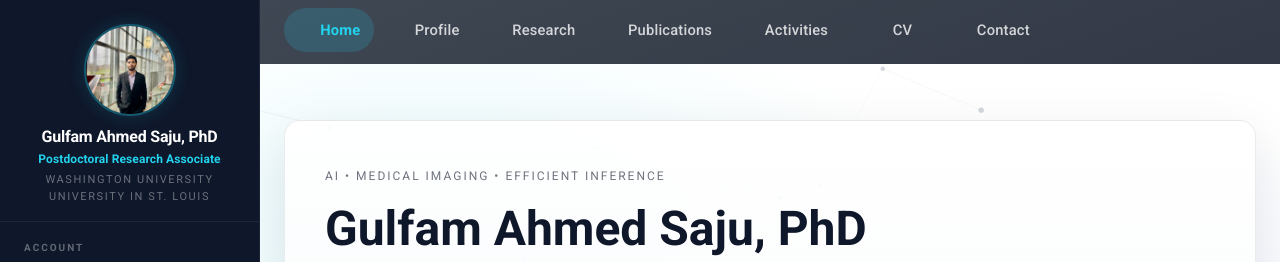
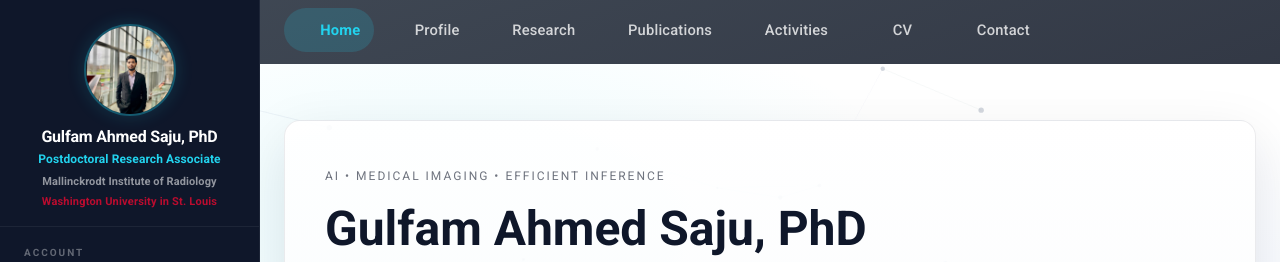
Before and after one commit to gulfam7/gulfam7.github.io, a React (Vite) app: page / in a window 1280 px wide. Shown: the top 262 px of the page. Built offline with nearby package versions, Linux system fonts and the light colour scheme; some icons are missing.

Commit message:
Refactor Sidebar.jsx for consistency and style
Updated import statements to use double quotes and adjusted some variable names for consistency.

```diff
--- a/src/components/Sidebar.jsx
+++ b/src/components/Sidebar.jsx
@@ -1,7 +1,7 @@
 // Sidebar.jsx – modern slate/cyan style (MUI-only; safe copy-paste)
 // Keeps exports: drawerWidth, collapsedWidth (Layout.jsx compatible)
 
-import React from 'react';
+import React from "react";
 import {
   Drawer,
   Box,
@@ -14,46 +14,68 @@ import {
   Link as MuiLink,
   Tooltip,
   useMediaQuery,
-} from '@mui/material';
-import { useTheme, alpha } from '@mui/material/styles';
+} from "@mui/material";
+import { useTheme, alpha } from "@mui/material/styles";
 
-import GitHubIcon from '@mui/icons-material/GitHub';
-import LinkedInIcon from '@mui/icons-material/LinkedIn';
-import EmailIcon from '@mui/icons-material/Email';
-import LocationOnIcon from '@mui/icons-material/LocationOn';
-import SchoolIcon from '@mui/icons-material/School';
-import ChevronRightIcon from '@mui/icons-material/ChevronRight';
+import GitHubIcon from "@mui/icons-material/GitHub";
+import LinkedInIcon from "@mui/icons-material/LinkedIn";
+import EmailIcon from "@mui/icons-material/Email";
+import LocationOnIcon from "@mui/icons-material/LocationOn";
+import SchoolIcon from "@mui/icons-material/School";
+import ChevronRightIcon from "@mui/icons-material/ChevronRight";
 
-import { FaResearchgate, FaOrcid } from 'react-icons/fa';
-import profilePic from './IMG_7270.jpg';
+import { FaResearchgate, FaOrcid } from "react-icons/fa";
+import profilePic from "./IMG_7270.jpg";
 
 export const drawerWidth = 260;
 export const collapsedWidth = 84;
 
+const WASHU_RED = "#BA0C2F";
+const CYAN = "#22d3ee";
+const PAPER_BG = "#0f172a";
+
 const user = {
-  name: 'Gulfam Ahmed Saju, PhD',
-  title: 'Postdoctoral Research Associate',
-  org: 'Washington University University in St. Louis',
-  institute: 'Mallinckrodt Institute of Radiology',
-  email: 'gsaju@wustl.edu',
-  loc: 'St. Louis, MO',
+  name: "Gulfam Ahmed Saju, PhD",
+  title: "Postdoctoral Research Associate",
+  institute: "Mallinckrodt Institute of Radiology",
+  org: "Washington University in St. Louis",
+  email: "gsaju@wustl.edu",
+  loc: "St. Louis, MO",
   img: profilePic,
   links: [
-    { text: 'LinkedIn', url: 'https://www.linkedin.com/in/gulfam-ahmed-saju-5a953665/', icon: <LinkedInIcon fontSize="small" /> },
-    { text: 'Scholar', url: 'https://scholar.google.com/citations?user=qewXRr4AAAAJ', icon: <SchoolIcon fontSize="small" /> },
-    { text: 'ResearchGate', url: 'https://www.researchgate.net/profile/Gulfam-Saju', icon: <FaResearchgate size={18} /> },
-    { text: 'GitHub', url: 'https://github.com/gulfam7', icon: <GitHubIcon fontSize="small" /> },
-    { text: 'ORCID', url: 'https://orcid.org/0009-0007-7391-0485', icon: <FaOrcid size={18} /> },
+    {
+      text: "LinkedIn",
+      url: "https://www.linkedin.com/in/gulfam-ahmed-saju-5a953665/",
+      icon: <LinkedInIcon fontSize="small" />,
+    },
+    {
+      text: "Scholar",
+      url: "https://scholar.google.com/citations?user=qewXRr4AAAAJ",
+      icon: <SchoolIcon fontSize="small" />,
+    },
+    {
+      text: "ResearchGate",
+      url: "https://www.researchgate.net/profile/Gulfam-Saju",
+      icon: <FaResearchgate size={18} />,
+    },
+    {
+      text: "GitHub",
+      url: "https://github.com/gulfam7",
+      icon: <GitHubIcon fontSize="small" />,
+    },
+    {
+      text: "ORCID",
+      url: "https://orcid.org/0009-0007-7391-0485",
+      icon: <FaOrcid size={18} />,
+    },
   ],
 };
 
 export default function Sidebar() {
   const theme = useTheme();
-  const collapsed = useMediaQuery('(max-width:900px)');
+  const collapsed = useMediaQuery("(max-width:900px)");
   const width = collapsed ? collapsedWidth : drawerWidth;
 
-  const cyan = '#22d3ee'; // cyan-400-like accent
-  const paperBg = '#0f172a'; // slate-900-like
   const border = alpha(theme.palette.common.white, 0.06);
   const muted = alpha(theme.palette.common.white, 0.62);
 
@@ -63,31 +85,31 @@ export default function Sidebar() {
     my: 0.5,
     px: collapsed ? 1 : 1.5,
     py: 1,
-    justifyContent: collapsed ? 'center' : 'flex-start',
+    justifyContent: collapsed ? "center" : "flex-start",
     color: muted,
-    transition: theme.transitions.create(['background-color', 'color', 'transform'], {
+    transition: theme.transitions.create(["background-color", "color", "transform"], {
       duration: theme.transitions.duration.shortest,
     }),
-    '&:hover': {
+    "&:hover": {
       bgcolor: alpha(theme.palette.common.white, 0.05),
-      color: cyan,
+      color: CYAN,
     },
-    '&:hover .sidebar-icon': {
-      color: cyan,
+    "&:hover .sidebar-icon": {
+      color: CYAN,
     },
-    '&:hover .chev': {
+    "&:hover .chev": {
       opacity: 1,
-      transform: 'translateX(2px)',
+      transform: "translateX(2px)",
     },
   };
 
   const iconBoxSx = {
     minWidth: collapsed ? 0 : 40,
     mr: collapsed ? 0 : 1.25,
-    display: 'grid',
-    placeItems: 'center',
+    display: "grid",
+    placeItems: "center",
     color: alpha(theme.palette.common.white, 0.55),
-    transition: theme.transitions.create(['color'], {
+    transition: theme.transitions.create(["color"], {
       duration: theme.transitions.duration.shortest,
     }),
   };
@@ -129,14 +151,14 @@ export default function Sidebar() {
       sx={{
         width,
         flexShrink: 0,
-        '& .MuiDrawer-paper': {
+        "& .MuiDrawer-paper": {
           width,
-          boxSizing: 'border-box',
-          border: 'none',
-          backgroundColor: paperBg,
+          boxSizing: "border-box",
+          border: "none",
+          backgroundColor: PAPER_BG,
           borderRight: `1px solid ${border}`,
-          overflowX: 'hidden',
-          transition: theme.transitions.create('width', {
+          overflowX: "hidden",
+          transition: theme.transitions.create("width", {
             duration: theme.transitions.duration.standard,
             easing: theme.transitions.easing.easeInOut,
           }),
@@ -149,9 +171,9 @@ export default function Sidebar() {
           pt: 3,
           pb: 2,
           px: collapsed ? 1 : 2,
-          display: 'flex',
-          flexDirection: 'column',
-          alignItems: 'center',
+          display: "flex",
+          flexDirection: "column",
+          alignItems: "center",
         }}
       >
         <Avatar
@@ -161,15 +183,16 @@ export default function Sidebar() {
             width: collapsed ? 48 : 92,
             height: collapsed ? 48 : 92,
             mb: 1.5,
-            border: `2px solid ${alpha(cyan, 0.35)}`,
-            boxShadow: `0 0 18px ${alpha(cyan, 0.16)}`,
+            border: `2px solid ${alpha(CYAN, 0.35)}`,
+            boxShadow: `0 0 18px ${alpha(CYAN, 0.16)}`,
           }}
         />
+
         {!collapsed && (
-          <Box sx={{ textAlign: 'center' }}>
+          <Box sx={{ textAlign: "center" }}>
             <Typography
               sx={{
-                color: '#fff',
+                color: "#fff",
                 fontWeight: 800,
                 fontSize: 16,
                 letterSpacing: -0.2,
@@ -178,16 +201,29 @@ export default function Sidebar() {
             >
               {user.name}
             </Typography>
-            <Typography sx={{ color: cyan, fontSize: 12, fontWeight: 600, mt: 0.5 }}>
+
+            <Typography sx={{ color: CYAN, fontSize: 12, fontWeight: 600, mt: 0.5 }}>
               {user.title}
             </Typography>
+
             <Typography
               sx={{
-                color: alpha(theme.palette.common.white, 0.38),
+                color: alpha(theme.palette.common.white, 0.55),
                 fontSize: 11,
-                mt: 0.5,
-                letterSpacing: 1.6,
-                textTransform: 'uppercase',
+                mt: 0.75,
+                fontWeight: 700,
+              }}
+            >
+              {user.institute}
+            </Typography>
+
+            <Typography
+              sx={{
+                color: WASHU_RED,
+                fontSize: 11,
+                mt: 0.35,
+                fontWeight: 800,
+                letterSpacing: 0.2,
               }}
             >
               {user.org}
@@ -219,8 +255,8 @@ export default function Sidebar() {
                 <ListItemText
                   primary={user.email}
                   primaryTypographyProps={{
-                    variant: 'body2',
-                    sx: { color: 'inherit', fontWeight: 600 },
+                    variant: "body2",
+                    sx: { color: "inherit", fontWeight: 600 },
                     noWrap: true,
                   }}
                 />
@@ -238,8 +274,8 @@ export default function Sidebar() {
                 <ListItemText
                   primary={user.loc}
                   primaryTypographyProps={{
-                    variant: 'body2',
-                    sx: { color: 'inherit', fontWeight: 600 },
+                    variant: "body2",
+                    sx: { color: "inherit", fontWeight: 600 },
                     noWrap: true,
                   }}
                 />
@@ -250,7 +286,7 @@ export default function Sidebar() {
 
         {!collapsed && (
           <Box sx={{ px: 3, mt: 2 }}>
-            <Box sx={{ height: 1, bgcolor: border, width: '100%', mb: 2 }} />
+            <Box sx={{ height: 1, bgcolor: border, width: "100%", mb: 2 }} />
           </Box>
         )}
 
@@ -269,7 +305,7 @@ export default function Sidebar() {
                 aria-label={link.text}
               >
                 <ListItemIcon sx={iconBoxSx}>
-                  <Box className="sidebar-icon" sx={{ display: 'grid', placeItems: 'center' }}>
+                  <Box className="sidebar-icon" sx={{ display: "grid", placeItems: "center" }}>
                     {link.icon}
                   </Box>
                 </ListItemIcon>
@@ -279,22 +315,22 @@ export default function Sidebar() {
                     <ListItemText
                       primary={link.text}
                       primaryTypographyProps={{
-                        variant: 'body2',
-                        sx: { color: 'inherit', fontWeight: 600 },
+                        variant: "body2",
+                        sx: { color: "inherit", fontWeight: 600 },
                       }}
                     />
                     <Box
                       className="chev"
                       sx={{
-                        ml: 'auto',
+                        ml: "auto",
                         opacity: 0,
-                        transform: 'translateX(0px)',
-                        transition: theme.transitions.create(['opacity', 'transform'], {
+                        transform: "translateX(0px)",
+                        transition: theme.transitions.create(["opacity", "transform"], {
                           duration: theme.transitions.duration.shortest,
                         }),
-                        color: alpha(cyan, 0.9),
-                        display: 'flex',
-                        alignItems: 'center',
+                        color: alpha(CYAN, 0.9),
+                        display: "flex",
+                        alignItems: "center",
                       }}
                     >
                       <ChevronRightIcon fontSize="small" />
@@ -310,7 +346,13 @@ export default function Sidebar() {
       {/* Footer */}
       {!collapsed && (
         <Box sx={{ p: 2.5, borderTop: `1px solid ${border}` }}>
-          <Typography sx={{ fontSize: 10, color: alpha(theme.palette.common.white, 0.30), textAlign: 'center' }}>
+          <Typography
+            sx={{
+              fontSize: 10,
+              color: alpha(theme.palette.common.white, 0.3),
+              textAlign: "center",
+            }}
+          >
             © {new Date().getFullYear()} G. A. Saju
           </Typography>
         </Box>
```
